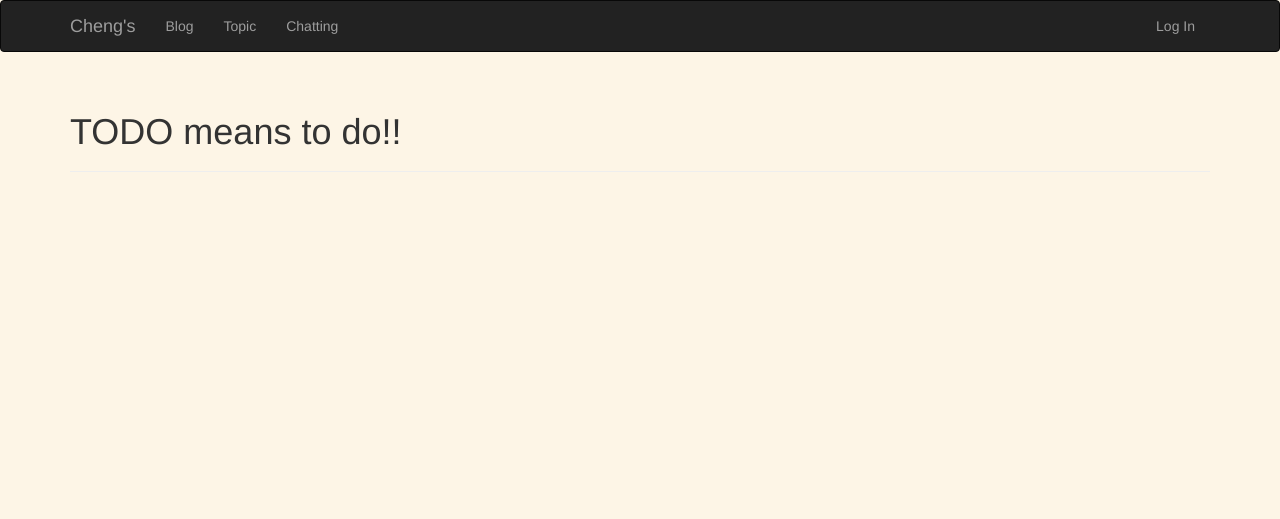
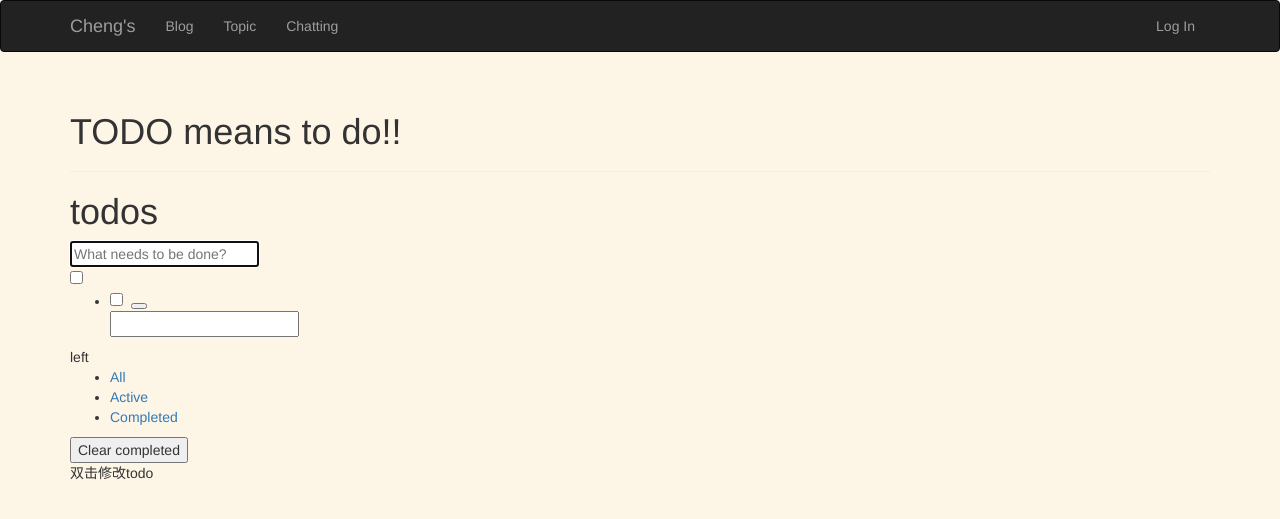
Before and after one commit to Infixz/chengs.site, a Flask app: template app/templates/todo_list/index.html in a window 1280 px wide. Shown: the top 519 px of the page. Run offline with Flask 2, Linux system fonts and the light colour scheme; the template is opened without the code that fills it, so the values that code supplies are empty; parts of the project's set-up code (start-up, migrations or seed data) failed here and were passed over; some libraries are stand-ins or nearby versions.

Commit message:
vue的model部分等于没有，其只有前端models，没有与后端同步概念的models

```diff
--- a/app/models.py
+++ b/app/models.py
@@ -295,7 +295,7 @@
     def on_changed_body(target, value, oldvalue, initiator):
         allowed_tags = ['a', 'abbr', 'acronym', 'b', 'blockquote', 'code',
                         'em', 'i', 'li', 'ol', 'pre', 'strong', 'ul',
-                        'h1', 'h2', 'h3', 'p', 'img']
+                        'h1', 'h2', 'h3', 'p', 'img', 'video', 'iframe']
         target.body_html = bleach.linkify(bleach.clean(
             markdown(value, output_format='html'),
             tags=allowed_tags, strip=True))
--- /dev/null
+++ b/app/static/js/todo_vue.js
@@ -0,0 +1,149 @@
+var todoStorage = {
+  fetch: function () {
+    var todos = JSON.parse(localStorage.getItem(STORAGE_KEY) || '[]')
+    todos.forEach(
+      function (todo, index) { todo.id = index }
+    )
+    todoStorage.uid = todos.length
+    return todos
+  },
+  save: function (todos) {
+    localStorage.setItem(STORAGE_KEY, JSON.stringify(todos))
+  }
+}
+
+
+var filters = {
+  all: function (todos) {
+    return todos
+  },
+  active: function (todos) {
+    return todos.filter(function (todo) {
+      return !todo.completed
+    })
+  },
+  completed: function (todos) {
+    return todos.filter(function (todo) {
+      return todo.completed
+    })
+  }
+}
+
+// app Vue instance
+var app = new Vue({
+  data: {
+    todos: todoStorage.fetch(),
+    newTodo: '',
+    editedTodo: null,
+    visibility: 'all'
+  },
+
+  // watch todos change for localStorage persistence
+  watch: {
+    todos: {
+      handler: function (todos) {
+        todoStorage.save(todos)
+      },
+      deep: true
+    }
+  },
+
+  // computed properties
+  computed: {
+    filteredTodos: function () {
+      return filters[this.visibility](this.todos)
+    },
+    remaining: function () {
+      return filters.active(this.todos).length
+      },
+    allDone: {
+      get: function () {
+        return this.remaining === 0
+      },
+      set: function (value) {
+        this.todos.forEach(function (todo) {
+          todo.completed = value
+        })
+      }
+    }
+  },
+
+  filters: {
+    pluralize: function (n) {
+      return n === 1 ? 'item' : 'items'
+    }
+  },
+
+  // methods that implement data logic.
+  methods: {
+    // note there's no DOM manipulation here at all.
+    addTodo: function () {
+      var value = this.newTodo && this.newTodo.trim()
+      if (!value) {
+        return
+      }
+      this.todos.push({
+        id: todoStorage.uid++,
+        title: value,
+        completed: false
+      })
+      this.newTodo = ''
+    },
+
+    removeTodo: function (todo) {
+      this.todos.splice(this.todos.indexOf(todo), 1)
+    },
+
+    editTodo: function (todo) {
+      this.beforeEditCache = todo.title
+      this.editedTodo = todo
+    },
+
+    doneEdit: function (todo) {
+      if (!this.editedTodo) {
+        return
+      }
+      this.editedTodo = null
+      todo.title = todo.title.trim()
+      if (!todo.title) {
+        this.removeTodo(todo)
+      }
+    },
+
+    cancelEdit: function (todo) {
+      this.editedTodo = null
+      todo.title = this.beforeEditCache
+    },
+
+    removeCompleted: function () {
+      this.todos = filters.active(this.todos)
+    }
+  },
+
+  // a custom directive to wait for the DOM to be updated before focusing on the input field.
+  // http://vuejs.org/guide/custom-directive.html
+  directives: {
+    'todo-focus': function (el, binding) {
+      if (binding.value) {
+        el.focus()
+      }
+    }
+  }
+})
+
+function onHashChange () {
+  var visibility = window.location.hash.replace(/#\/?/, '')
+  if (filters[visibility]) {
+    app.visibility = visibility
+  }
+  else {
+    window.location.hash = ''
+    app.visibility = 'all'
+  }
+}
+
+window.addEventListener('hashchange', onHashChange)
+onHashChange()
+
+// mount
+app.$mount('.todoapp')
--- a/app/templates/todo_list/_todo_vue.html
+++ b/app/templates/todo_list/_todo_vue.html
@@ -1,2 +1,45 @@
-<div id="todo-app">
-</div>
+<section class="todoapp">
+  <header class="header">
+    <h1>todos</h1>
+    <input class="new-todo"
+           autofocus autocomplete="off"
+           placeholder="What needs to be done?"
+           v-model="newTodo"
+           @keyup.enter="addTodo">
+  </header>
+  <section class="main" v-show="todos.length" v-cloak>
+    <input class="toggle-all" type="checkbox" v-model="allDone">
+    <ul class="todo-list">
+      <li v-for="todo in filteredTodos"
+        class="todo"
+        v-bind:key="todo.id"
+        v-bind:class="{ completed: todo.completed, editing: todo == editedTodo }">
+        <div class="view">
+          <input class="toggle" type="checkbox" v-model="todo.completed">
+          <label v-on:dblclick="editTodo(todo)" v-text="todo.task"></label>
+          <button class="destroy" v-on:click="removeTodo(todo)"></button>
+        </div>
+        <input class="edit" type="text"
+          v-model="todo.task"
+          v-todo-focus="todo == editedTodo"
+          v-on:blur="doneEdit(todo)"
+          @keyup.enter="doneEdit(todo)"
+          @keyup.esc="cancelEdit(todo)">
+      </li>
+    </ul>
+  </section>
+  <footer class="footer" v-show="todos.length" v-cloak>
+    <span class="todo-count"><strong v-text="remaining"></strong> left</span>
+    <ul class="filters">
+      <li><a href="#/all" v-bind:class="{ selected: visibility == 'all' }">All</a></li>
+      <li><a href="#/active" v-bind:class="{ selected: visibility == 'active' }">Active</a></li>
+      <li><a href="#/completed" v-bind:class="{ selected: visibility == 'completed' }">Completed</a></li>
+    </ul>
+    <button class="clear-completed" v-on:click="removeCompleted" v-show="todos.length > remaining">
+      Clear completed
+    </button>
+  </footer>
+</section>
+<footer class="info">
+  <p>双击修改todo</p>
+</footer>
--- a/app/todo_list/views.py
+++ b/app/todo_list/views.py
@@ -28,11 +28,13 @@
                     })
         todos = current_user._get_current_object().todos
         if todos:
-            return jsonify([{
+            return jsonify([
+                {
                     'id': i.id,
                     'task': i.task,
                     'order': i.order,
-                    'done': i.done} for i in todos]), 200
+                    'done': i.done
+                } for i in todos]), 200
         return jsonify({'ERR_MSG': 'NOT FOUND'}), 404
 
     def post(self):
```
